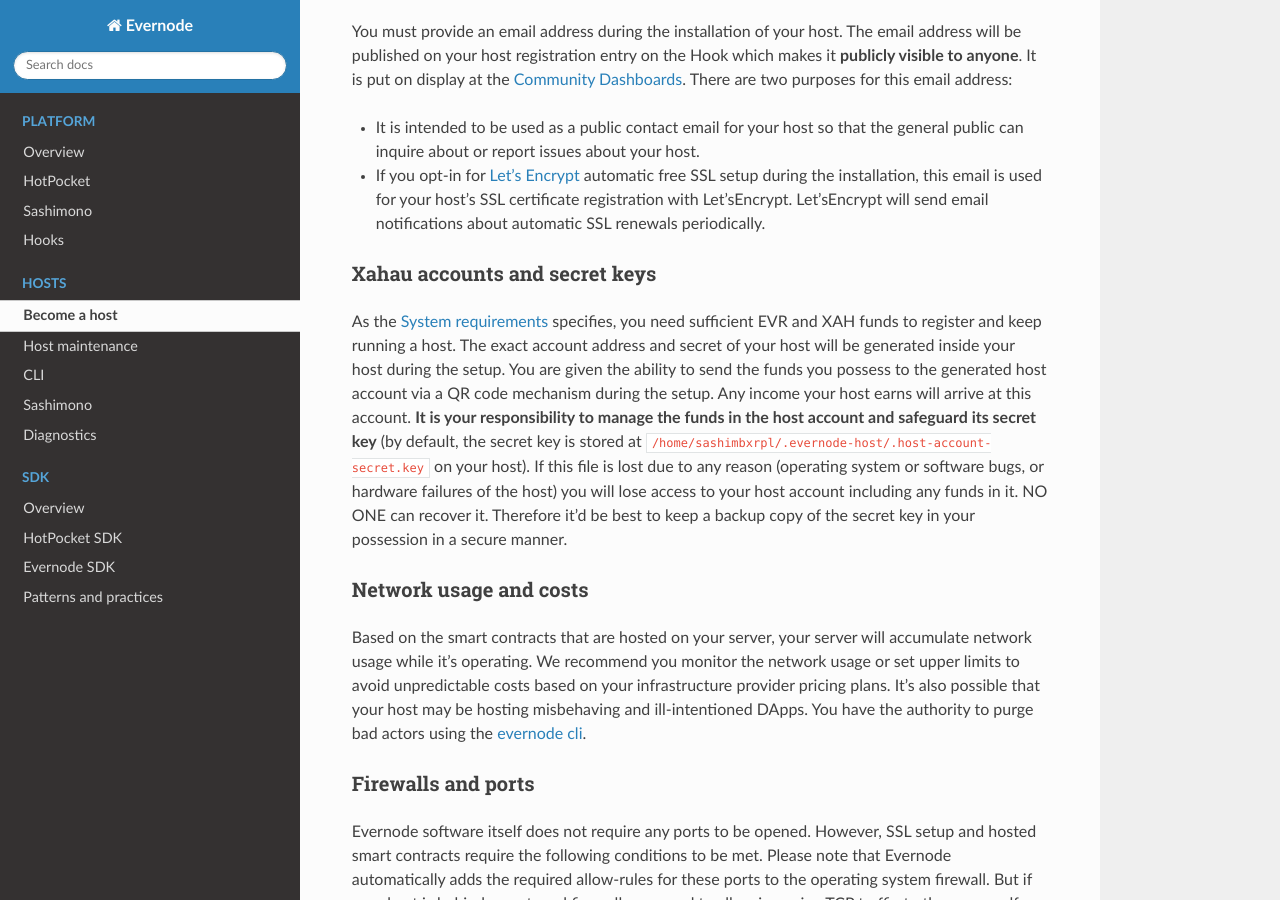
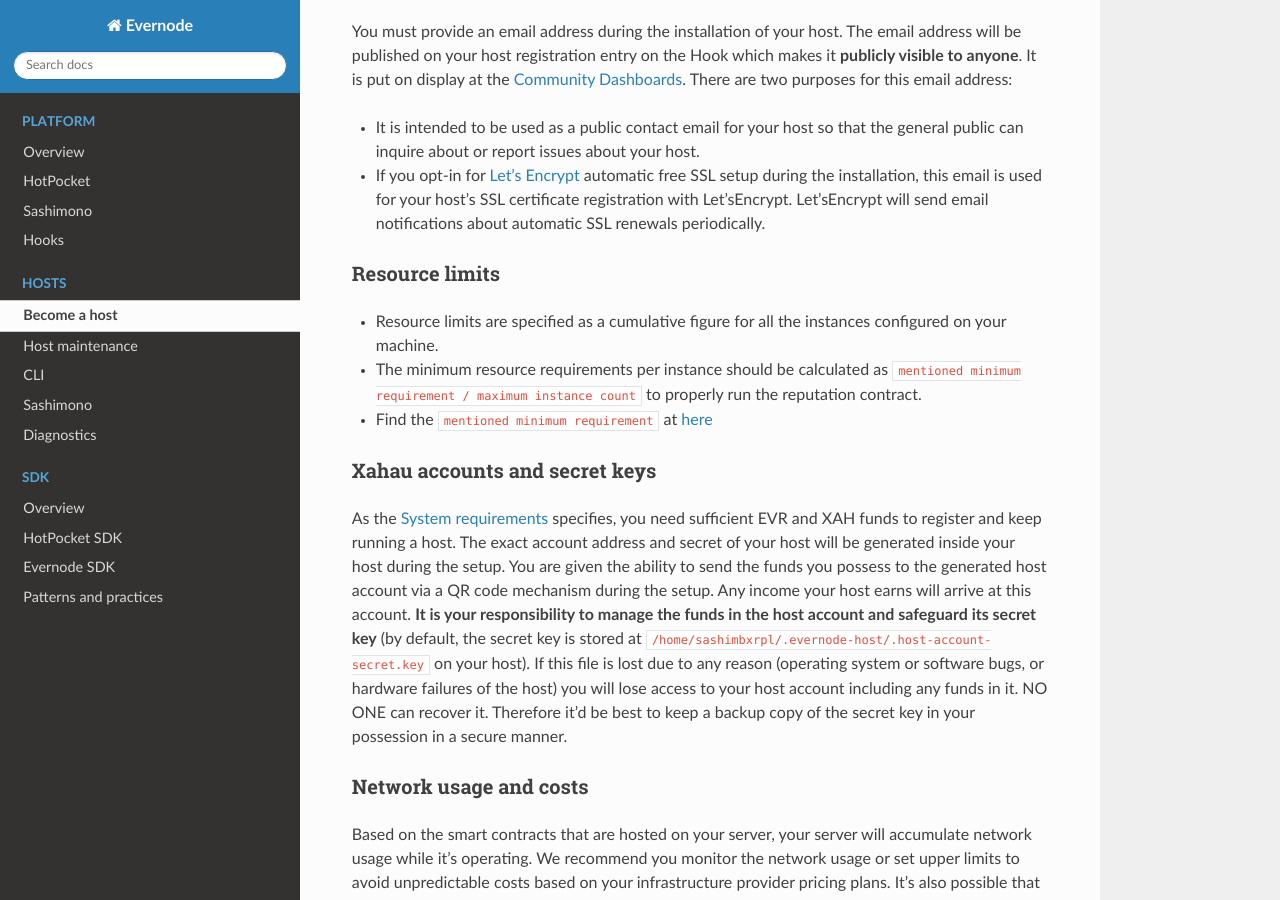
Before and after one commit to tequdev/evernode-docs, a Sphinx documentation site: the page built from docs/source/hosts/evernode-host.md, in a window 1280 px wide and 900 px high, scrolled down 1783 px. Built offline with Sphinx 7.4.7 and the Read the Docs theme 2.0.0, drawn with Linux system fonts in a browser that asks for light colours.

Commit message:
Link system requirements (#36)

```diff
--- a/docs/source/hosts/evernode-host.md
+++ b/docs/source/hosts/evernode-host.md
@@ -48,6 +48,11 @@
 You must provide an email address during the installation of your host. The email address will be published on your host registration entry on the Hook which makes it **publicly visible to anyone**. It is put on display at the [Community Dashboards](https://dashboard.evernode.org/). There are two purposes for this email address:
   - It is intended to be used as a public contact email for your host so that the general public can inquire about or report issues about your host.
   - If you opt-in for [Let's Encrypt](https://letsencrypt.org/) automatic free SSL setup during the installation, this email is used for your host's SSL certificate registration with Let'sEncrypt. Let'sEncrypt will send email notifications about automatic SSL renewals periodically.
+
+### Resource limits
+- Resource limits are specified as a cumulative figure for all the instances configured on your machine.
+- The minimum resource requirements per instance should be calculated as `mentioned minimum requirement / maximum instance count` to properly run the reputation contract.
+- Find the `mentioned minimum requirement` at [here](#system-requirements)
 
 ### Xahau accounts and secret keys
 As the [System requirements](#system-requirements) specifies, you need sufficient EVR and XAH funds to register and keep running a host. The exact account address and secret of your host will be generated inside your host during the setup. You are given the ability to send the funds you possess to the generated host account via a QR code mechanism during the setup. Any income your host earns will arrive at this account. **It is your responsibility to manage the funds in the host account and safeguard its secret key** (by default, the secret key is stored at `/home/sashimbxrpl/.evernode-host/.host-account-secret.key` on your host). If this file is lost due to any reason (operating system or software bugs, or hardware failures of the host) you will lose access to your host account including any funds in it. NO ONE can recover it. Therefore it'd be best to keep a backup copy of the secret key in your possession in a secure manner.
```
Also changed, not shown: docs/source/hosts/evernode-diagnostics.md (+3 -2 lines).
